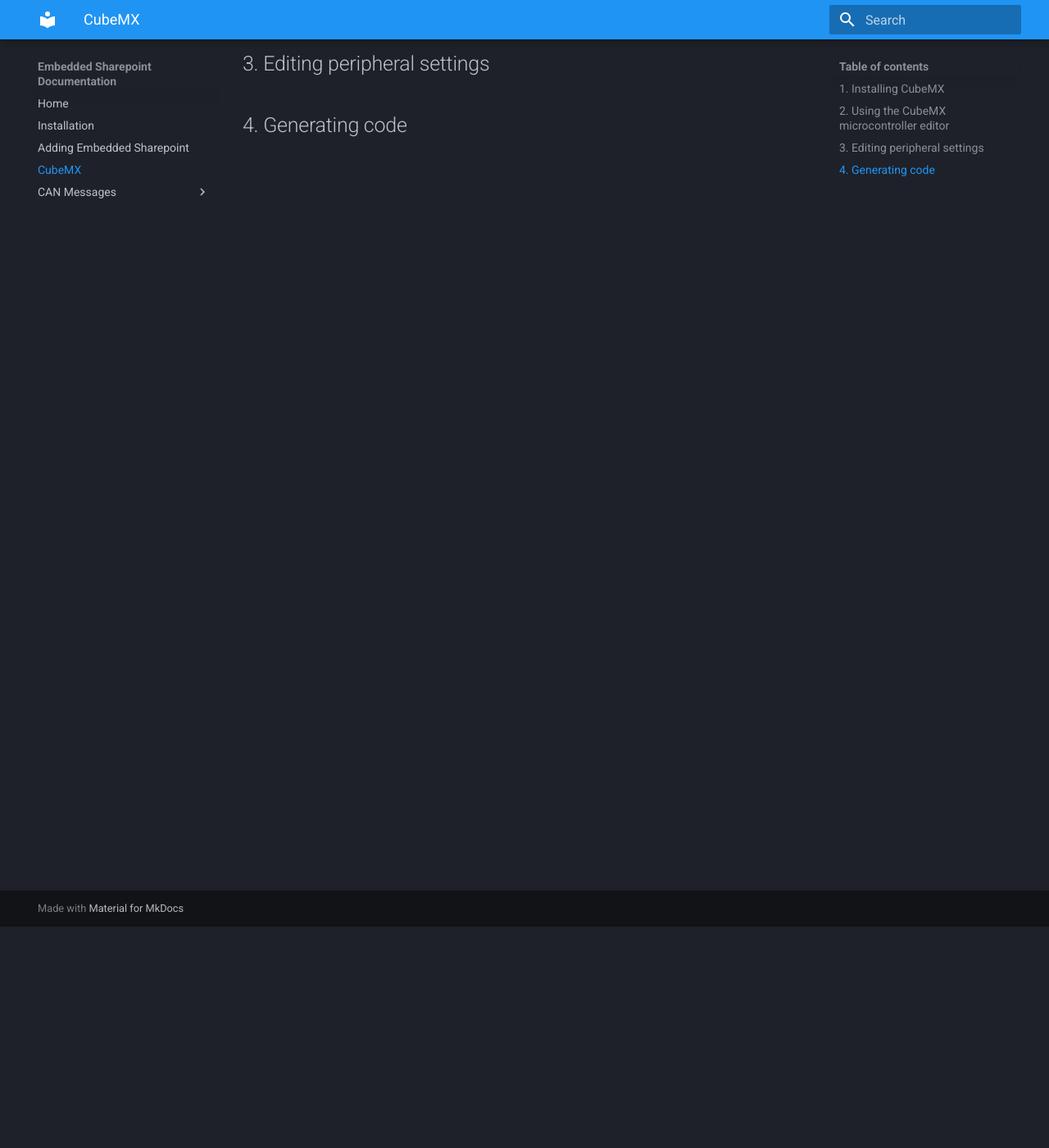
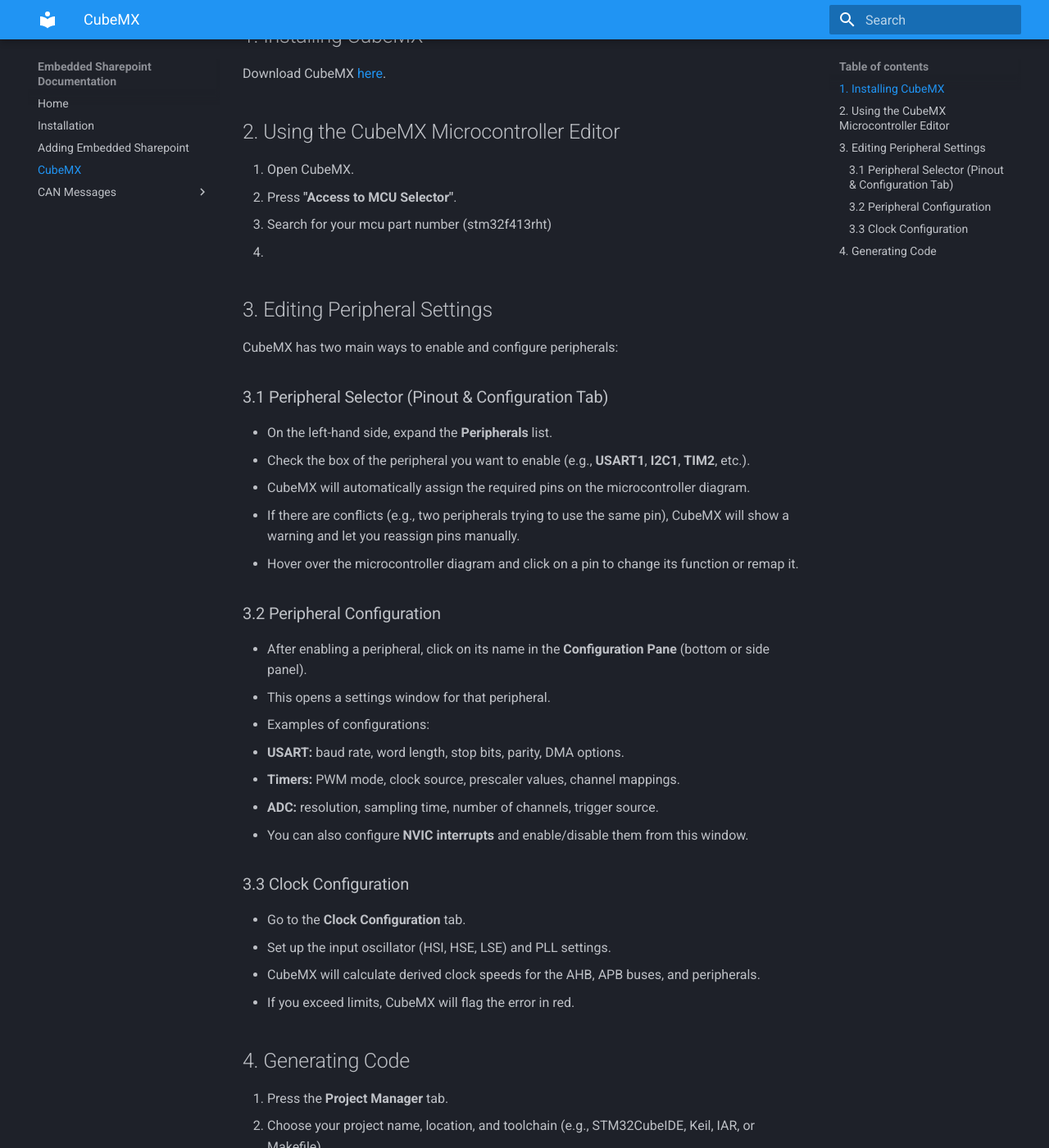
Before and after one commit to lhr-solar/Embedded-Sharepoint, an MkDocs documentation site: the page built from docs/CubeMX.md, in a window 1280 px wide and 1400 px high, scrolled down 270 px. Shown: the whole window at 82% size. Built offline with MkDocs 1.6.1 and Material for MkDocs 9.7.7, drawn with Linux system fonts in a browser that asks for light colours; some of the changed text lies outside the part shown.

Commit message:
akshay gaitonde

```diff
--- a/docs/CubeMX.md
+++ b/docs/CubeMX.md
@@ -1,9 +1,48 @@
 # CubeMX
+STM32 CubeMX is a graphical tool made by STMicro to help in creating STM32 hardware and software. While the generated code is not always optimal, CubeMX is extremely useful for figuring out pin alternate functions, setting up clock trees, and quickly enabling peripherals.
 
 ## 1. Installing CubeMX
+Download CubeMX [here](https://www.st.com/en/development-tools/stm32cubemx.html).
 
-## 2. Using the CubeMX microcontroller editor
+## 2. Using the CubeMX Microcontroller Editor
+1. Open CubeMX.
+2. Press **"Access to MCU Selector"**.
+3. Search for your mcu part number (stm32f413rht)
+4.
 
-## 3. Editing peripheral settings
+## 3. Editing Peripheral Settings
+CubeMX has two main ways to enable and configure peripherals:
 
-## 4. Generating code
+### 3.1 Peripheral Selector (Pinout & Configuration Tab)
+- On the left-hand side, expand the **Peripherals** list.
+- Check the box of the peripheral you want to enable (e.g., **USART1**, **I2C1**, **TIM2**, etc.).
+- CubeMX will automatically assign the required pins on the microcontroller diagram.
+- If there are conflicts (e.g., two peripherals trying to use the same pin), CubeMX will show a warning and let you reassign pins manually.
+- Hover over the microcontroller diagram and click on a pin to change its function or remap it.
+
+### 3.2 Peripheral Configuration
+- After enabling a peripheral, click on its name in the **Configuration Pane** (bottom or side panel).
+- This opens a settings window for that peripheral.
+- Examples of configurations:
+  - **USART:** baud rate, word length, stop bits, parity, DMA options.
+  - **Timers:** PWM mode, clock source, prescaler values, channel mappings.
+  - **ADC:** resolution, sampling time, number of channels, trigger source.
+- You can also configure **NVIC interrupts** and enable/disable them from this window.
+
+### 3.3 Clock Configuration
+- Go to the **Clock Configuration** tab.
+- Set up the input oscillator (HSI, HSE, LSE) and PLL settings.
+- CubeMX will calculate derived clock speeds for the AHB, APB buses, and peripherals.
+- If you exceed limits, CubeMX will flag the error in red.
+
+## 4. Generating Code
+1. Press the **Project Manager** tab.
+2. Choose your project name, location, and toolchain (e.g., STM32CubeIDE, Keil, IAR, or Makefile).
+3. Under **Code Generator**, you can decide:
+   - **HAL only** (default)
+   - **Low-level drivers** (LL)
+   - **Empty project** with just initialization.
+4. Click **Generate Code**.
+5. Open the generated project in your chosen IDE and start writing your application code.
+
+---
```
Also changed, not shown: docs/Installation.md (+0 -1 lines).
